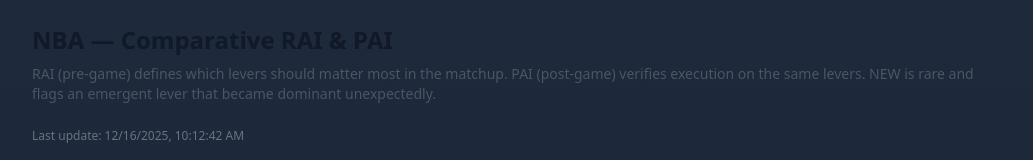
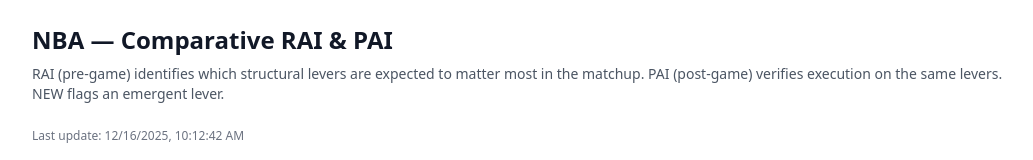
Before and after one commit to eytanellenberg/thefairview, a Next.js app: page /nba in a window 1280 px wide. Shown: the top 160 px of the page, without its empty margins (120-1153 px from the left). Built offline with nearby package versions, Linux system fonts and the light colour scheme; no server answers.

Commit message:
Update page.tsx

```diff
--- a/app/nba/page.tsx
+++ b/app/nba/page.tsx
@@ -6,15 +6,16 @@ export default async function NBAPage() {
   const data = await buildNBASnapshot();
 
   return (
-    <main className="p-6 max-w-5xl mx-auto text-sm text-gray-900">
+    <main className="min-h-screen bg-white text-gray-900">
+      <div className="p-6 max-w-5xl mx-auto text-sm">
         <h1 className="text-2xl font-semibold mb-2">
           NBA — Comparative RAI & PAI
         </h1>
 
         <p className="text-gray-600 mb-6">
-        RAI (pre-game) defines which levers should matter most in the matchup.
-        PAI (post-game) verifies execution on the same levers. NEW is rare and
-        flags an emergent lever that became dominant unexpectedly.
+          RAI (pre-game) identifies which structural levers are expected to
+          matter most in the matchup. PAI (post-game) verifies execution on
+          the same levers. NEW flags an emergent lever.
         </p>
 
         <p className="text-xs text-gray-500 mb-8">
@@ -25,7 +26,7 @@ export default async function NBAPage() {
           {data.snapshot.map((teamBlock: any) => (
             <section
               key={teamBlock.team.id}
-            className="border-t pt-6 space-y-4"
+              className="border-t border-gray-200 pt-6 space-y-4"
             >
               {/* TEAM NAME */}
               <h2 className="text-xl font-medium">
@@ -144,6 +145,7 @@ export default async function NBAPage() {
             contact@thefairview.com
           </a>
         </footer>
+      </div>
     </main>
   );
 }
```
Lines whose indentation alone changed are shown as unchanged.
